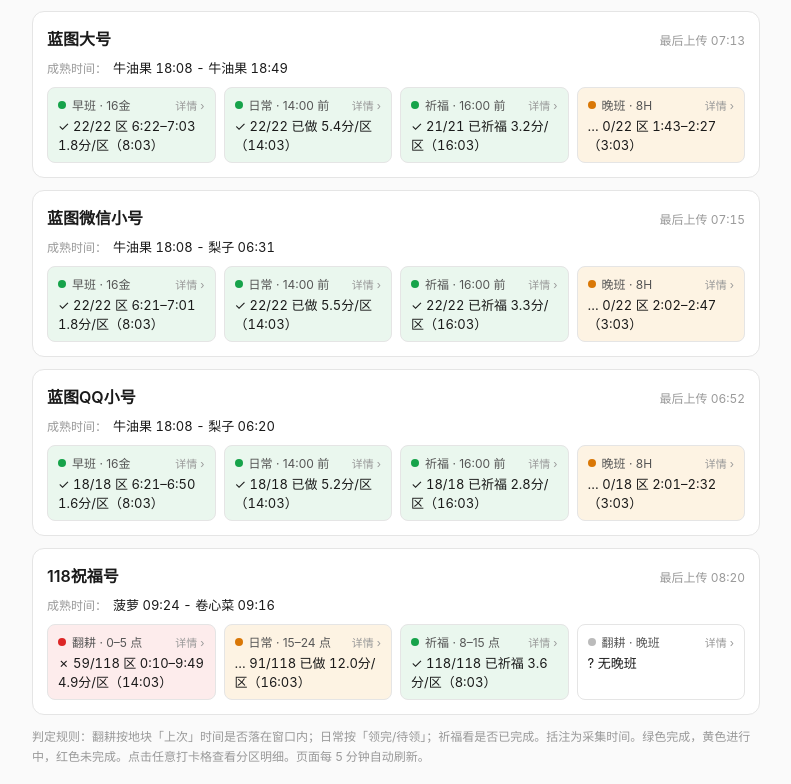
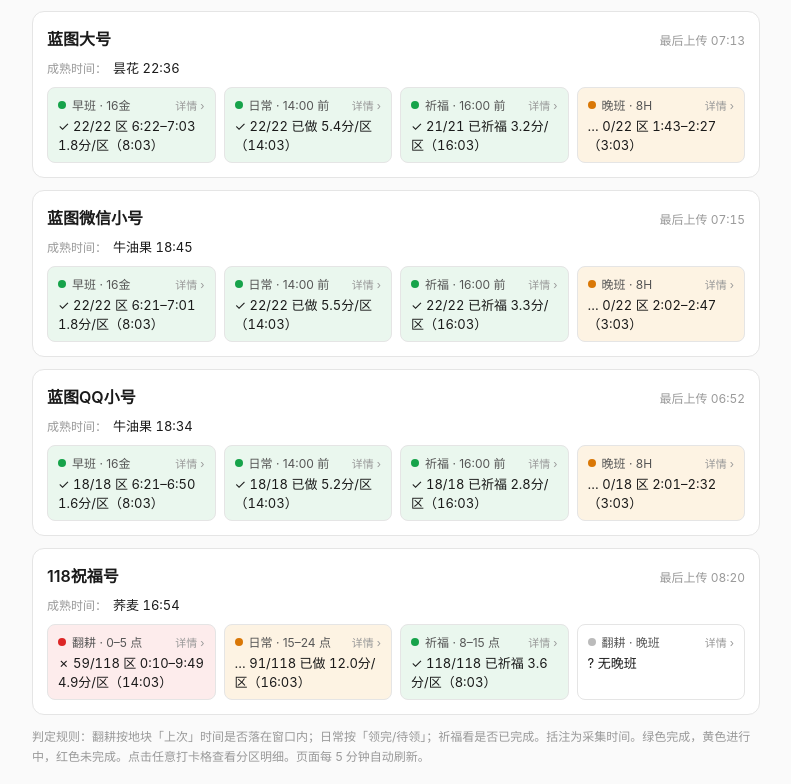
Before and after one commit to meimingxiang/farm-data-bridge, a plain HTML site: page index.html in a window 1280 px wide. Shown: the part 71-855 px from the top of the page, without its empty margins (244-1035 px from the left). Drawn offline with Linux system fonts and the light colour scheme.

Commit message:
成熟时间改为只显示当天最晚成熟的区(today_latest)

```diff
--- a/index.html
+++ b/index.html
@@ -180,15 +180,11 @@
     return (d.getMonth() + 1) + '-' + p2(d.getDate()) + ' ' + p2(d.getHours()) + ':' + p2(d.getMinutes());
   }
   function zoneLine(a) {
-    function mt(z) {
-      var m = z && z.maturity;
-      if (!m) return '-';
-      var i = m.indexOf('|');
-      return i >= 0 ? m.slice(i + 1) : m;
-    }
-    var p1 = (a.first_zone && a.first_zone.plant) || '-';
-    var p2p = (a.last_zone && a.last_zone.plant) || '-';
-    return p1 + ' ' + mt(a.first_zone) + ' - ' + p2p + ' ' + mt(a.last_zone);
+    var z = a.today_latest;
+    if (!z) return '-';
+    var m = z.maturity || '';
+    var i = m.indexOf('|');
+    return (z.plant || '-') + ' ' + (i >= 0 ? m.slice(i + 1) : m);
   }
 
   function fetchJSON(url) {
```
